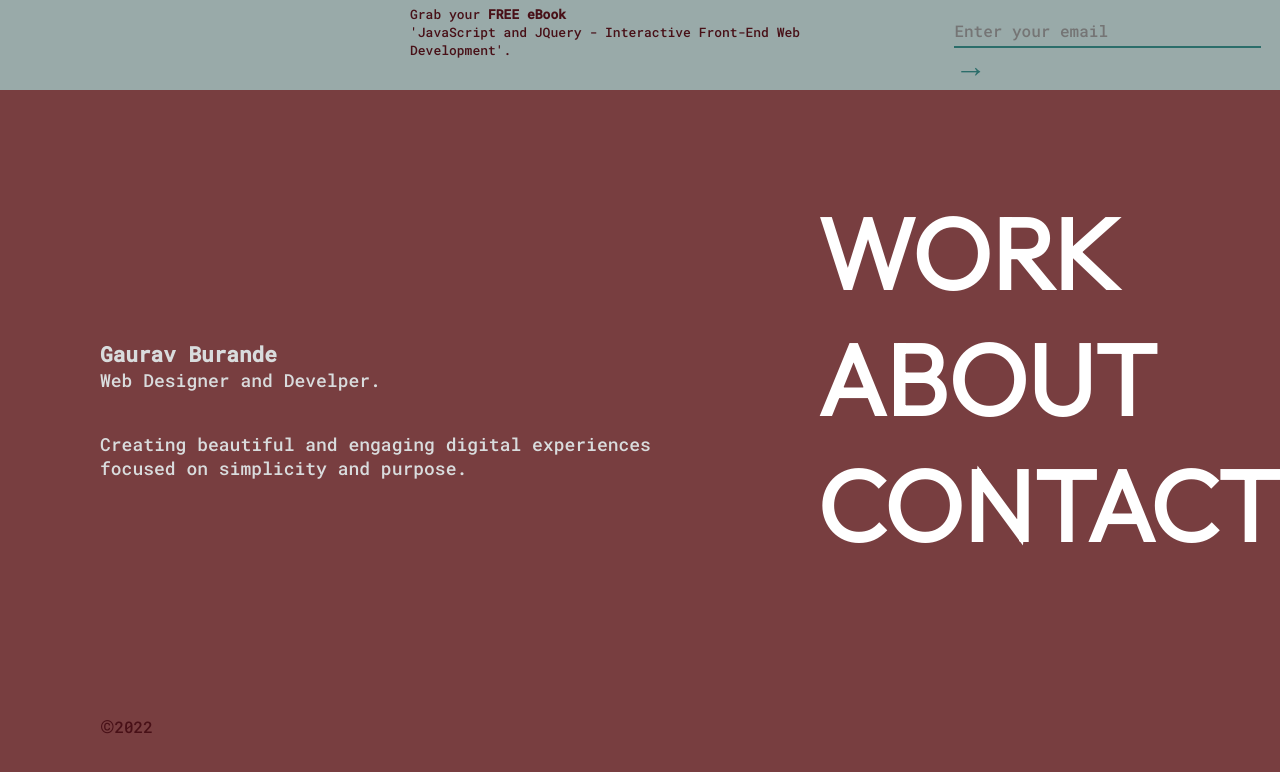
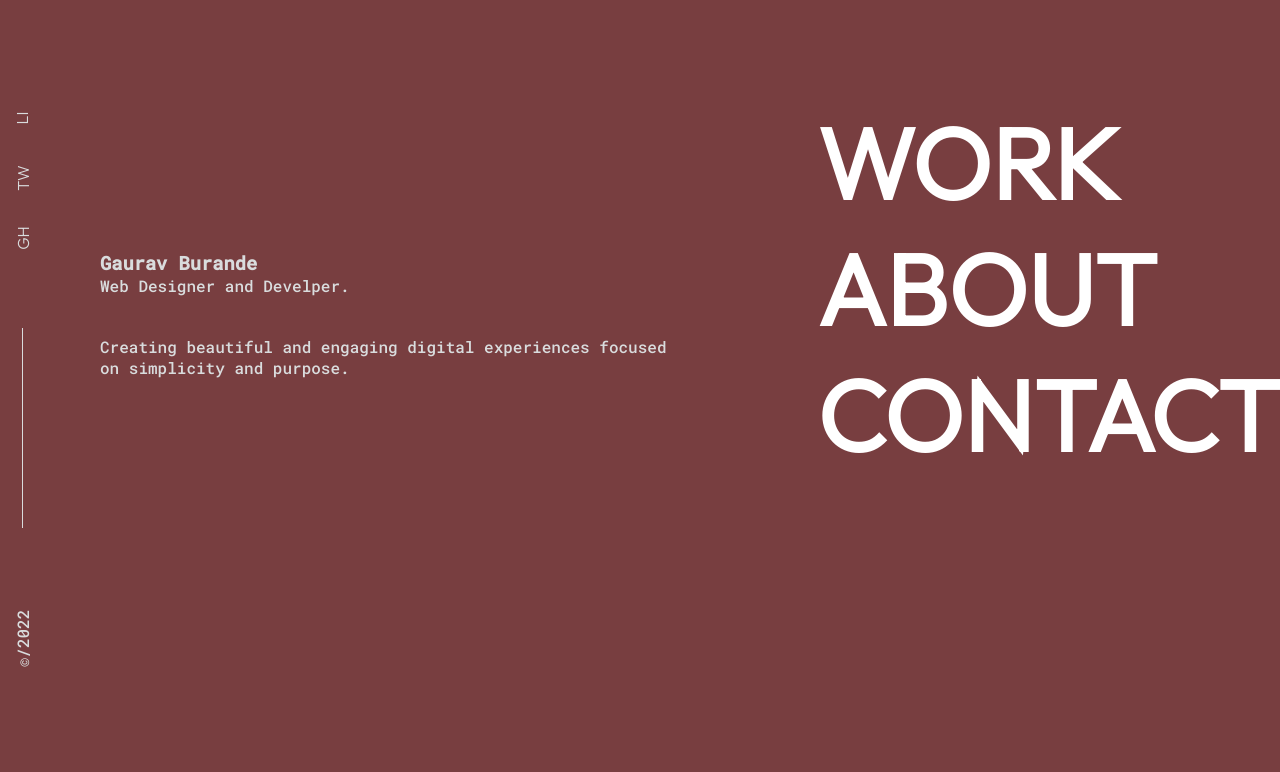
Before and after one commit to GauravBurande/gauravv, a plain HTML site: page index.html in a window 1280 px wide. Drawn offline with Linux system fonts and the light colour scheme.

Commit message:
updated - home page

```diff
--- a/css/index.css
+++ b/css/index.css
@@ -8,7 +8,6 @@
     --tuscan-red: #783e40ff;
     --green-sheen: rgb(43, 109, 106);
     --button-color: var(--green-sheen);
-    --color: rgb(72, 16, 23);
 
     /* fonts  */
     --outfit: 'Outfit', sans-serif;
@@ -23,51 +22,51 @@
 
 body {
     background-color: var(--tuscan-red);
-    color: var(--color);
     height: 100vh;
     width: 100vw;
     font-family: 'Roboto Mono', monospace;
+    color: var(--gainsboro);
 }
 
-#mifge {
-    display: flex;
-    padding: 5px 10px;
-    background-color: var(--morning-blue);
-    font-size: small;
-}
-
-#mifge-text {
-    padding-left: 400px;
-    padding-right: 90px;
-}
-
-input[type=text] {
-    padding-top: 15px;
-    padding-bottom: 5px;
-    padding-right: 100px;
-    background-color: var(--morning-blue);
-    outline: none;
-    color: var(--color);
-    font-family: var(--mono);
-    font-size: medium;
-    border-top: none;
-    border-left: none;
-    border-right: none;
-    border-color: var(--green-sheen);
-}
-
-input[type=submit] {
-    font-size: xx-large;
-    outline: none;
-    border-style: none;
-    background-color: var(--morning-blue);
-    color: var(--green-sheen);
-    cursor: pointer;
-}
-
-input[type=submit]:hover {
-    font-size: x-large;
-}
+/* #mifge { */
+    /* display: flex; */
+    /* padding: 5px 10px; */
+    /* background-color: var(--morning-blue); */
+    /* font-size: small; */
+/* } */
+/*  */
+/* #mifge-text { */
+    /* padding-left: 400px; */
+    /* padding-right: 90px; */
+/* } */
+/*  */
+/* input[type=text] { */
+    /* padding-top: 15px; */
+    /* padding-bottom: 5px; */
+    /* padding-right: 100px; */
+    /* background-color: var(--morning-blue); */
+    /* outline: none; */
+    /* color: var(--color); */
+    /* font-family: var(--mono); */
+    /* font-size: medium; */
+    /* border-top: none; */
+    /* border-left: none; */
+    /* border-right: none; */
+    /* border-color: var(--green-sheen); */
+/* } */
+/*  */
+/* input[type=submit] { */
+    /* font-size: xx-large; */
+    /* outline: none; */
+    /* border-style: none; */
+    /* background-color: var(--morning-blue); */
+    /* color: var(--green-sheen); */
+    /* cursor: pointer; */
+/* } */
+/*  */
+/* input[type=submit]:hover { */
+    /* font-size: x-large; */
+/* } */
 
 /* #hero-box { */
     /* background-color: var(--tuscan-red); */
@@ -79,8 +78,6 @@ input[type=submit]:hover {
     display: flex;
     /* justify-content: center; */
     flex-direction: row;
-    font-size: large;
-    color: var(--gainsboro);
 }
 
 #me {
@@ -112,14 +109,57 @@ input[type=submit]:hover {
 
 #nav>ul>li>a:hover {
     color: var(--new-york-pink);
+    font-style: italic;
     font-family: var(--mono);
 }
 
-#copy {
-    font-size: x-large;
+/* #footer { */
+    /* margin-left: 100px; */
+    /* margin-top: 140px; */
+/* } */
+
+#content {
+    display: inline-block;
+    flex-direction: row;
+    position: absolute;
 }
 
-#footer {
-    margin-left: 100px;
-    margin-top: 140px;
+#menu {
+    display: flex;
+    flex-direction: column;
+    align-items: center;
+    position: absolute;
+    width: 2vw;
+    height: 99vh;
+    bottom: 0%;
+    left: 0%;
+    padding-left: 10px;
 }
+
+.left-item {
+    transform: rotate(270deg);
+    font-family: var(--outfit);
+    cursor: pointer;
+    /* border: 2px solid white; */
+    padding: 20px 5px;
+}
+
+.left-item:hover{
+    font-family: var(--mono);
+}
+
+.left-item:nth-child(1) {
+    margin-top: 80px;
+}
+
+#copyright {
+    transform: rotate(270deg);
+    margin-top: 100px;
+}
+
+#vertical-line {
+    width: 1px;
+    height: 200px;
+    background-color: var(--gainsboro);
+    margin-top: 60px;
+}
--- a/index.html
+++ b/index.html
@@ -9,20 +9,31 @@
 </head>
 <body>
     <div class="content">
-        <section id="header">
-            <div id="mifge-box">
-                <div id="mifge">
-                    <p id="mifge-text">Grab your <strong> FREE eBook </strong> <br>'JavaScript and JQuery - Interactive Front-End Web   Development'.</p>
-                    <form action="book.html" id="mifge-form" method="post">
-                        <input name="email" id="email" placeholder="Enter your email" type="text">
-                        <input type="submit" value="&#8594">
-                    </form>
+        <!-- <section id="header"> -->
+            <!-- <div id="mifge-box"> -->
+                <!-- <div id="mifge"> -->
+                    <!-- <p id="mifge-text">Grab your <strong> FREE eBook </strong> <br>'JavaScript and JQuery - Interactive Front-End Web   Development'.</p> -->
+                    <!-- <form action="book.html" id="mifge-form" method="post"> -->
+                        <!-- <input name="email" id="email" placeholder="Enter your email" type="text"> -->
+                        <!-- <input type="submit" value="&#8594"> -->
+                    <!-- </form> -->
+                <!-- </div> -->
+            <!-- </div> -->
+        <!-- </section> -->
+
+        <div id="menu">
+            <div class="left-item">LI</div>
+            <div class="left-item">TW</div>
+            <div class="left-item">GH</div>
+
+            <div id="vertical-line"></div>
+
+            <div id="copyright">
+                &copy;/<span id="year"></span>
             </div>
         </div>
-        </section>
 
-        <section>
-            <div id="hero-box">
+
         <div id="hero">
             <div id="me">
                 <h3>Gaurav Burande</h3>
@@ -33,7 +44,7 @@
                     Creating beautiful and engaging digital experiences focused on simplicity and purpose.
                 </p>
             </div>
-                    <nav>
+
             <div id="nav">
                 <ul>
                     <li><a href="work.html">WORK</a></li>
@@ -41,18 +52,12 @@
                     <li><a href="contact.html">CONTACT</a></li>
                 </ul>
             </div>
-                    </nav>
         </div>
-            </div>
-        </section>
 
-        <footer>
-            <div id="footer">
-                <div id="copyRight">
-                    <p><span id="copy">&copy;</span><span id="year"></span></p>
-                </div>
-            </div>
-        </footer>
+        <!-- <footer> -->
+            <!-- <div id="footer"> -->
+            <!-- </div> -->
+        <!-- </footer> -->
     </div>
 
     <script src="js/index.js"></script>
--- a/js/index.js
+++ b/js/index.js
@@ -5,9 +5,5 @@ var elYear = document.getElementById('year');
 elYear.textContent = year;
 
 // function setup() {
-    var email = document.getElementById('email');
-    email.focus();
-// }
-
-// window.addEventListener('load', setup, false);
-// setup();
+    // var email = document.getElementById('email');
+    // email.focus();
```
Lines whose indentation alone changed are shown as unchanged.
